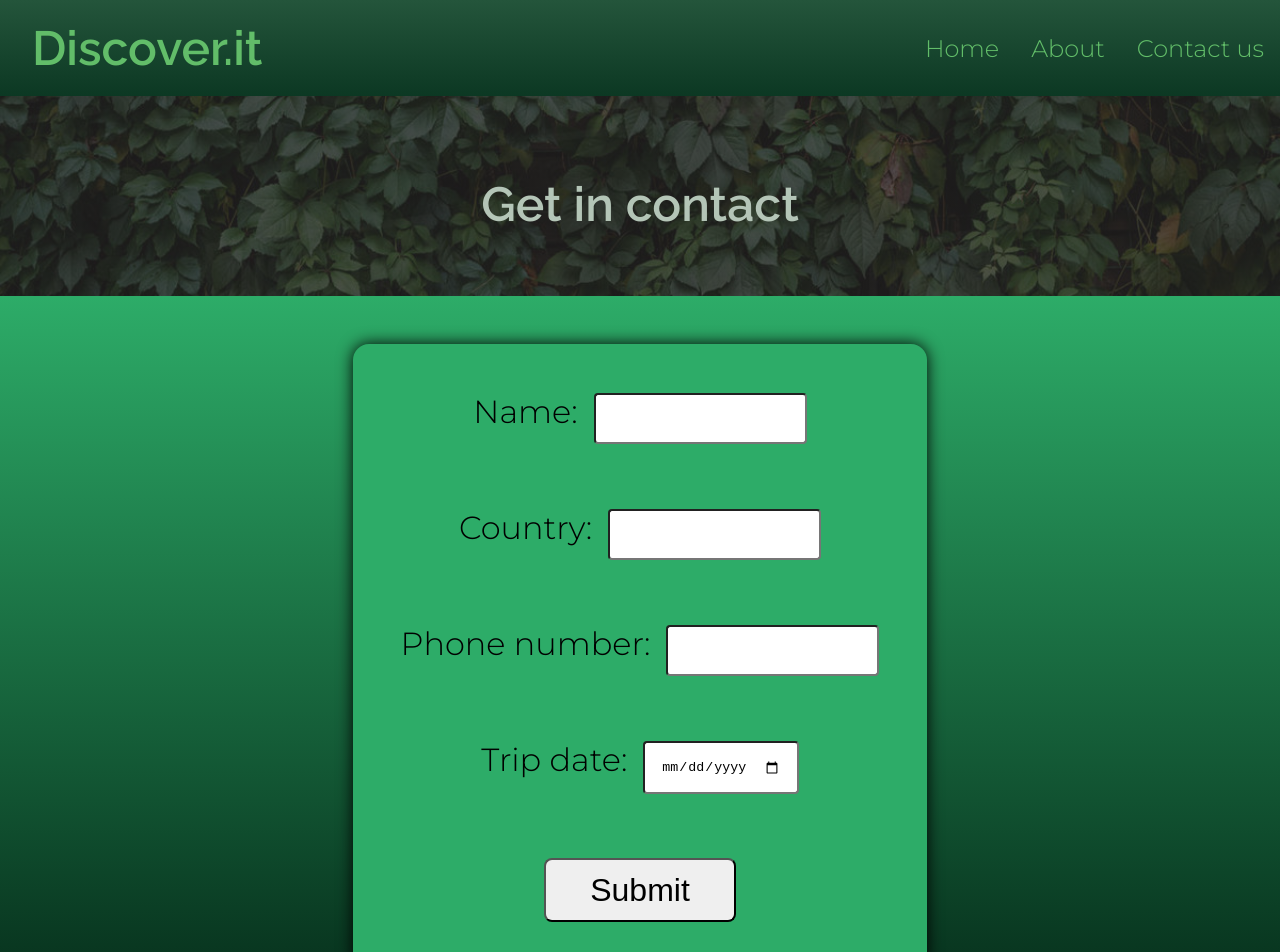
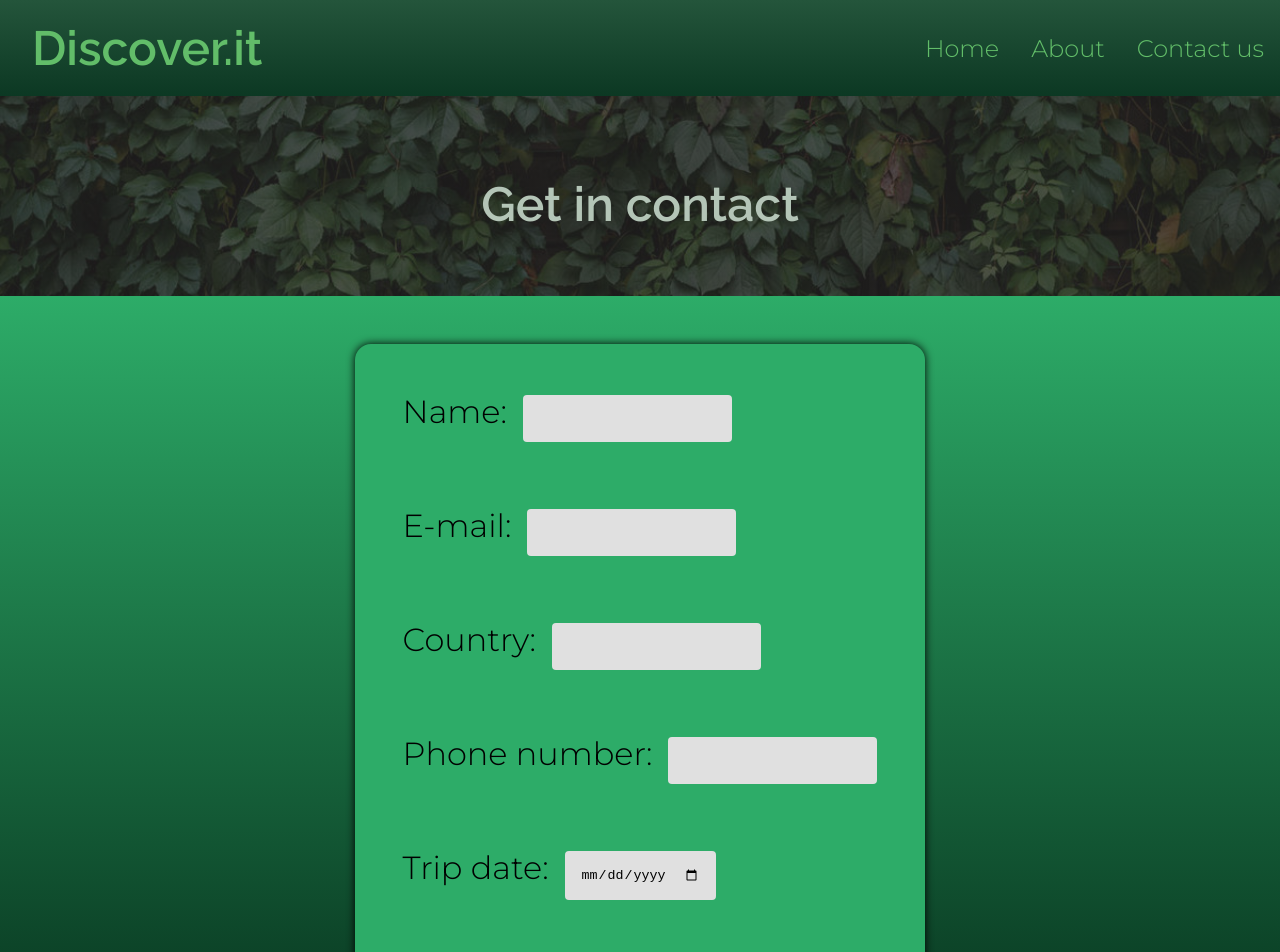
Before and after one commit to caetano-dev/Discover.it, a React (Create React App) app: page /Contact-us in a window 1280 px wide. Shown: the top 952 px of the page. Built offline with nearby package versions, Linux system fonts and the light colour scheme.

Commit message:
Adding email input

```diff
--- a/src/components/Form.js
+++ b/src/components/Form.js
@@ -1,5 +1,5 @@
 import React from "react";
-import styles from "../styles/components/Form.module.css"
+import styles from "../styles/components/Form.module.css";
 export default function Form() {
   return (
     <div className={styles.Form}>
@@ -8,6 +8,12 @@ export default function Form() {
           <div>
             <label>
               Name:
+              <input type="text"></input>
+            </label>
+          </div>
+          <div>
+            <label>
+              E-mail:
               <input type="text"></input>
             </label>
           </div>
--- a/src/styles/components/Form.module.css
+++ b/src/styles/components/Form.module.css
@@ -15,7 +15,6 @@
   text-align: center;
   display: flex;
   align-items: center;
-  justify-content: center;
 }
 .Form form {
   background: rgb(45, 172, 104);
@@ -23,7 +22,7 @@
   padding: 1rem;
   margin: 1rem;
   display: grid;
-  box-shadow: 0rem 0rem 1rem black;
+  box-shadow: 0rem 0rem .5rem black;
 }
 .Form label {
   font-size: 2rem;
@@ -31,12 +30,17 @@
 }
 .Form input {
   border-radius: 4px;
+  border: none;
   padding: 1rem;
   margin-left: 1rem;
+  background-color: rgb(224, 224, 224);
 }
 .Form button {
-    border-radius: .5rem;
-    width: 12rem;
-    height: 4rem;
-    font-size: 2rem;
+  background-color: rgb(0, 0, 0);
+  color: white;
+  border-radius: 0.5rem;
+  border: none;
+  width: 100%;
+  height: 3rem;
+  font-size: 1.5rem;
 }
```
Lines whose indentation alone changed are shown as unchanged.
